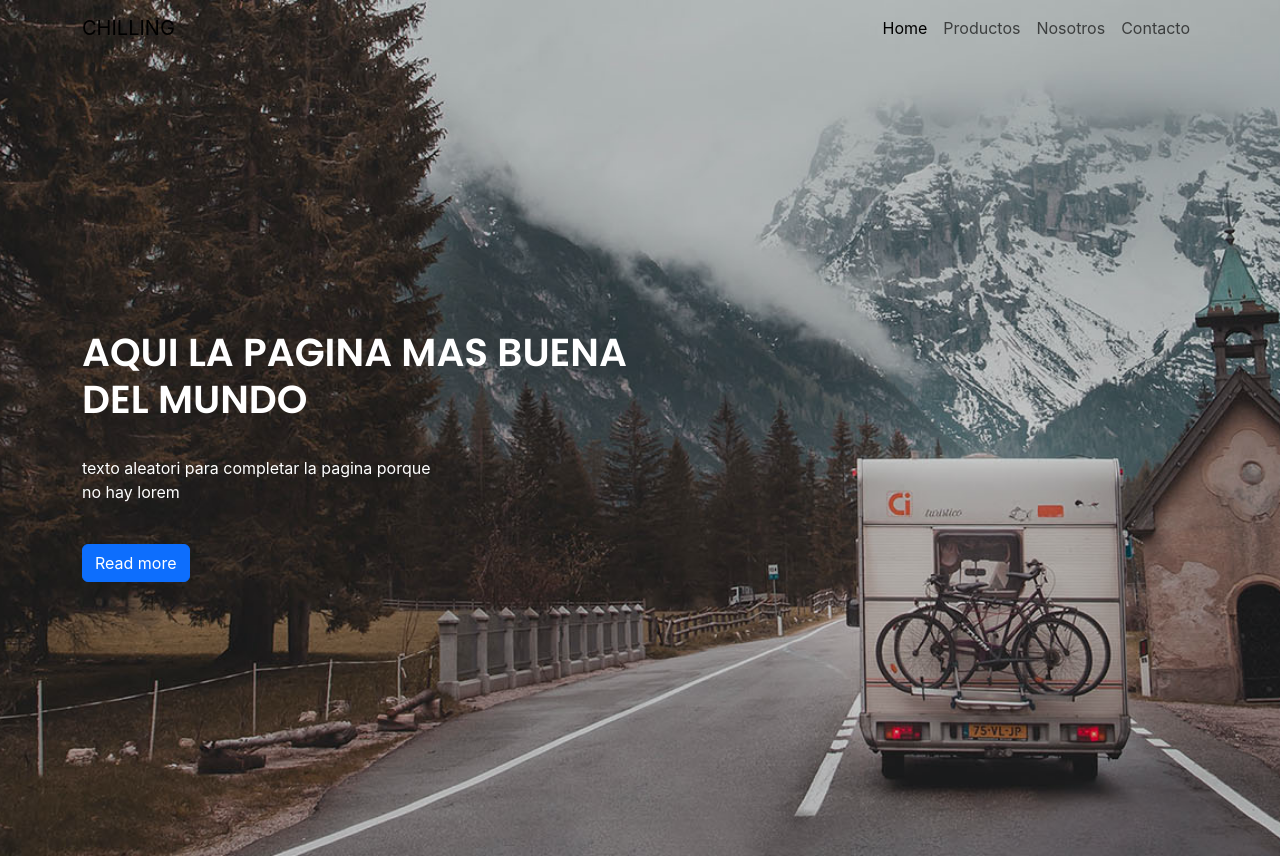
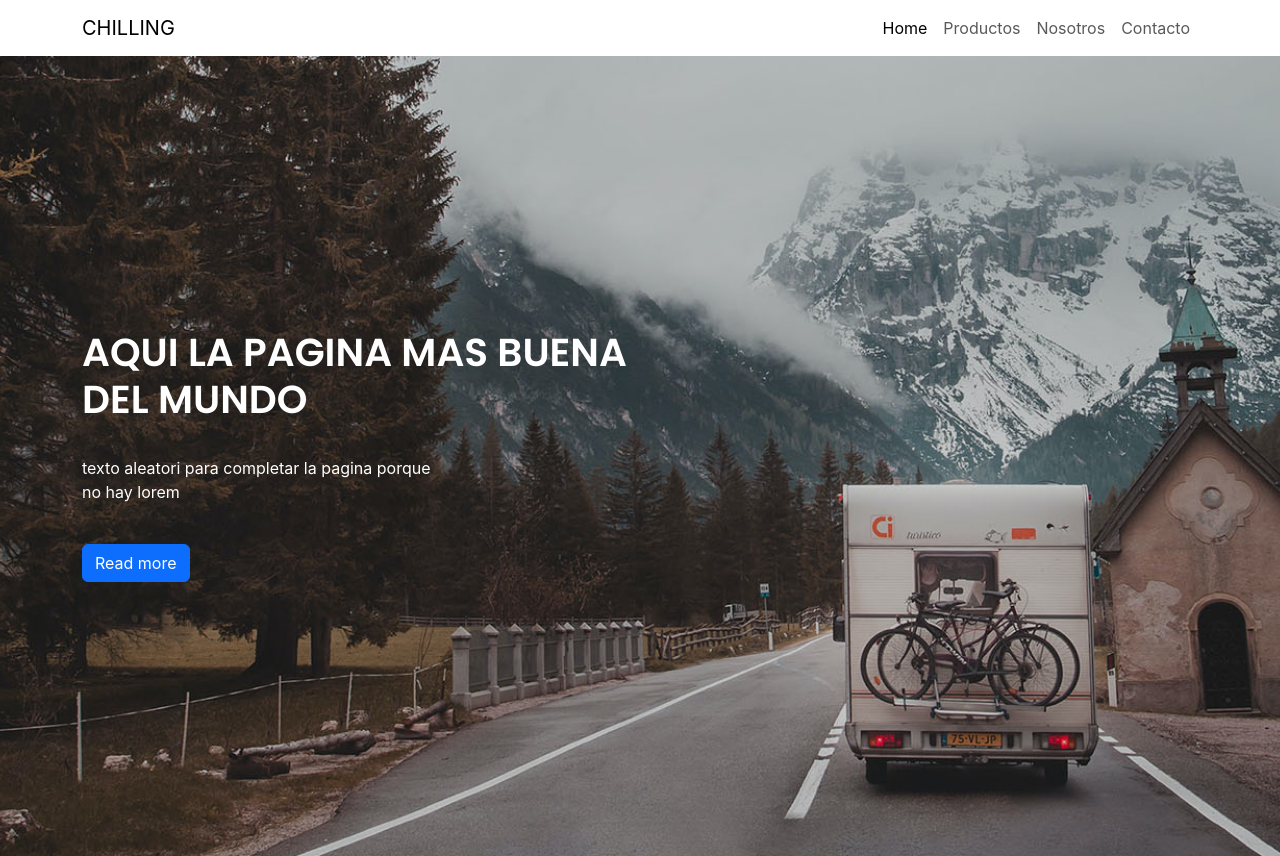
Before and after one commit to Q-ko/Api-pin-front, a React (Create React App) app: page / in a window 1280 px wide. Built offline with nearby package versions, Linux system fonts and the light colour scheme.

Commit message:
comienzo de front-end

```diff
--- a/src/App.css
+++ b/src/App.css
@@ -5,9 +5,6 @@
   background-repeat: no-repeat;
 }
 
-.white-background {
-  background-color: #ffffff;
-}
 .h2-title {
   color: #fc5204;
   font-family: "Poppins", sans-serif;
--- a/src/App.js
+++ b/src/App.js
@@ -1,29 +1,13 @@
 import "./App.css";
-import Header from "./components/sections/header";
-
-import PagePrincipal from "./components/sections/main/pages/Home";
-import Productos from "./components/sections/main/pages/Productos";
-import Nosotros from "./components/sections/main/pages/Nosotros";
-import { BrowserRouter, Route, Link, Routes, Outlet } from "react-router-dom";
-import AlgoMas from "./components/sections/main/pages/AlgoMas";
-import Contacto from "./components/sections/main/pages/Contacto";
+import { Outlet } from "react-router-dom";
 import { useState } from "react";
 import Nav from "./components/sections/header/components/Nav";
 
 function App() {
-  const [isHome, setIsHome] = useState(true);
-
-  /*  let imageBack = "";
-   if (isHome) {
-     imageBack = 'fondo-de-img';
-   }; */
-
-  console.log(isHome);
-
   return (
-    <div className={isHome ? "fondo-de-img height" : ""}>
+    <div>
       <header>
-        <Nav setIsHome={setIsHome} />
+        <Nav />
       </header>
       <main className="main">
         <Outlet />
--- a/src/components/sections/header/components/nav.js
+++ b/src/components/sections/header/components/nav.js
@@ -1,4 +1,4 @@
-import React, { useEffect } from "react"
+import React, { useEffect } from "react";
 
 import {
   BrowserRouter,
@@ -8,55 +8,51 @@ import {
   useLocation,
 } from "react-router-dom";
 
-function Nav({ setIsHome }) {
-
-    const location = useLocation();
-
-    useEffect(() => {
-        setIsHome(location.pathname === "/");
-    }, [location.pathname, setIsHome]);
-
+function Nav() {
   return (
-        <header className='d-flex flex-column '>
     <nav class="navbar navbar-expand-lg d-flex felx-column">
       <div class="container">
         <Barnd nameBrand="CHILLING" />
-                    <button class="navbar-toggler" type="button" data-bs-toggle="collapse" data-bs-target="#navbarNavAltMarkup" aria-controls="navbarNavAltMarkup" aria-expanded="false" aria-label="Toggle navigation">
+        <button
+          class="navbar-toggler"
+          type="button"
+          data-bs-toggle="collapse"
+          data-bs-target="#navbarNavAltMarkup"
+          aria-controls="navbarNavAltMarkup"
+          aria-expanded="false"
+          aria-label="Toggle navigation"
+        >
           <span class="navbar-toggler-icon"></span>
         </button>
         <div class="collapse navbar-collapse" id="navbarNavAltMarkup">
           <div className="d-felx w-100">
             <div class="navbar-nav d-flex justify-content-end w-100">
-                                <NavLink to="/" className="nav-link active" aria-current="page">Home</NavLink>
-                                <NavLink to="/productos" className="nav-link">Productos</NavLink>
-                                <NavLink to="/nosotros" className="nav-link">Nosotros</NavLink>
-                                <NavLink to="/contacto" className="nav-link">Contacto</NavLink>
-                                {/* <a href="http://"></a>
-                            <a class="nav-link active" aria-current="page" Link to='/'>Home</a>
-                            <a class="nav-link" Link to="/nosotros">Nosotros</a>
-                            <a class="nav-link" href="/contacto">Contacto</a>
-                            <a class="nav-link" href="/productos">Productos</a>
-                            <a class="nav-link" href="#">Algo Mas</a> */}
-
-
-                                {/* <Links nameLink="Home" />
-                            <Links nameLink="Nosotros" />
-                            <Links nameLink="Contacto" />
-                            <Links nameLink="Productos" />
-                            <Links nameLink="AlgoMas" /> */}
+              <NavLink to="/" className="nav-link active" aria-current="page">
+                Home
+              </NavLink>
+              <NavLink to="/productos" className="nav-link">
+                Productos
+              </NavLink>
+              <NavLink to="/nosotros" className="nav-link">
+                Nosotros
+              </NavLink>
+              <NavLink to="/contacto" className="nav-link">
+                Contacto
+              </NavLink>
             </div>
           </div>
         </div>
       </div>
     </nav>
-        </header>
-    )
+  );
 }
 
 function Barnd(promps) {
   return (
-        <a class="navbar-brand" href="#">{promps.nameBrand}</a>
-    )
+    <a class="navbar-brand" href="#">
+      {promps.nameBrand}
+    </a>
+  );
 }
 
 /* function Links(promps) {
@@ -65,5 +61,4 @@ function Barnd(promps) {
     )
 } */
 
-
 export default Nav;
--- a/src/components/sections/main/pages/ErrorNotFound.js
+++ b/src/components/sections/main/pages/ErrorNotFound.js
@@ -1,17 +1,13 @@
-import { useRouteError, Link } from "react-router-dom"
-
+import { useRouteError, Link } from "react-router-dom";
 
 export const NotFound = () => {
-
   const error = useRouteError();
   console.log(error);
 
-
   return (
     <div>
-            <h1>Error 404</h1>
+      <h1>La pagina no existe</h1>
       <Link to="/">Volver al Home</Link>
     </div>
   );
-
 };
--- a/src/components/sections/main/pages/Home.js
+++ b/src/components/sections/main/pages/Home.js
@@ -1,28 +1,31 @@
 function PagePrincipal(promps) {
   return (
-        <div className="d-flex flex-column vh-100">
+    <div className="d-flex flex-column vh-100 fondo-de-img">
       <div className="container d-flex flex-column justify-content-center h-100 ">
         <div className="row d-flex flex-column align-items-start justify-content-center mb-3">
           <div className="col-12 col-lg-6">
-                        <h2 className="text-white h2-title ">AQUI LA PAGINA MAS BUENA DEL MUNDO</h2>
+            <h2 className="text-white h2-title ">
+              AQUI LA PAGINA MAS BUENA DEL MUNDO
+            </h2>
           </div>
         </div>
         <div className="row d-flex flex-column align-items-start justify-content-center my-2">
           <div className="col-12 col-lg-4">
-                        <p className=" text-white">texto aleatori para completar la pagina porque no hay lorem</p>
+            <p className=" text-white">
+              texto aleatori para completar la pagina porque no hay lorem
+            </p>
           </div>
         </div>
         <div className="row d-flex flex-column align-items-start justify-content-center mt-3">
           <div className="col-12 col-lg-2">
-                        <a className="btn btn-primary " href="#" role="button">Read more</a>
+            <a className="btn btn-primary " href="#" role="button">
+              Read more
+            </a>
           </div>
         </div>
       </div>
     </div>
-    )
-
+  );
 }
 
-
-
 export default PagePrincipal;
```
Lines whose indentation alone changed are shown as unchanged.
